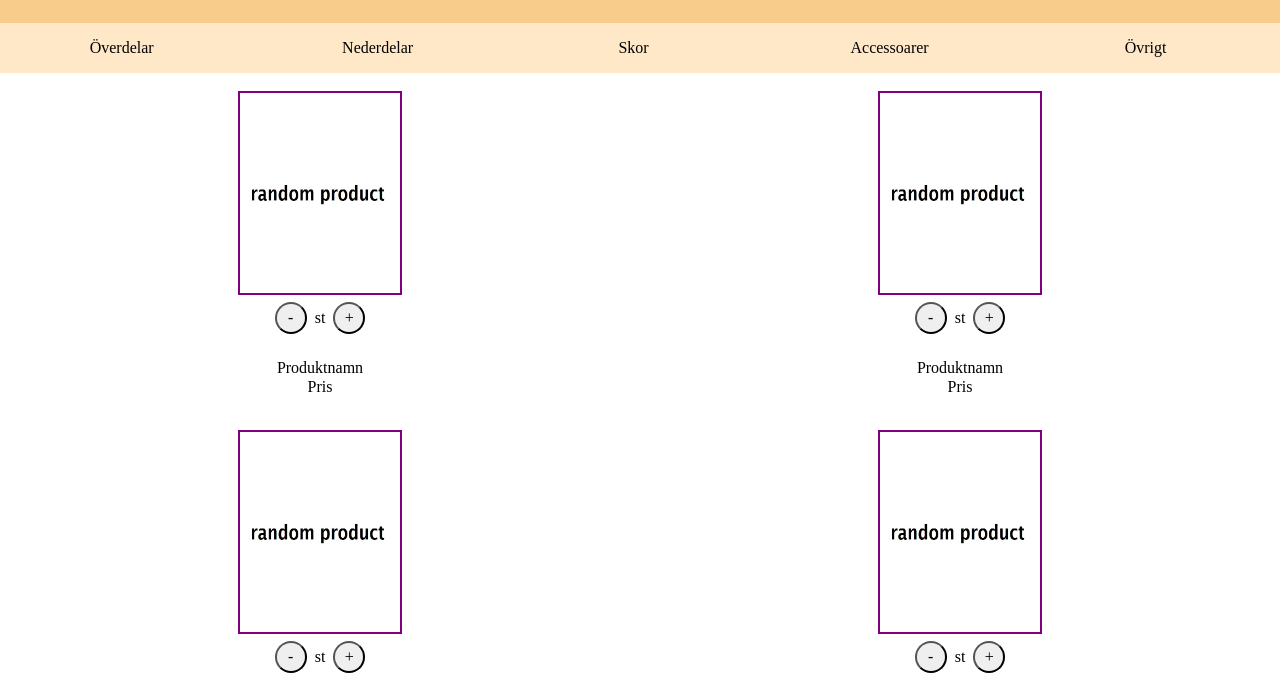
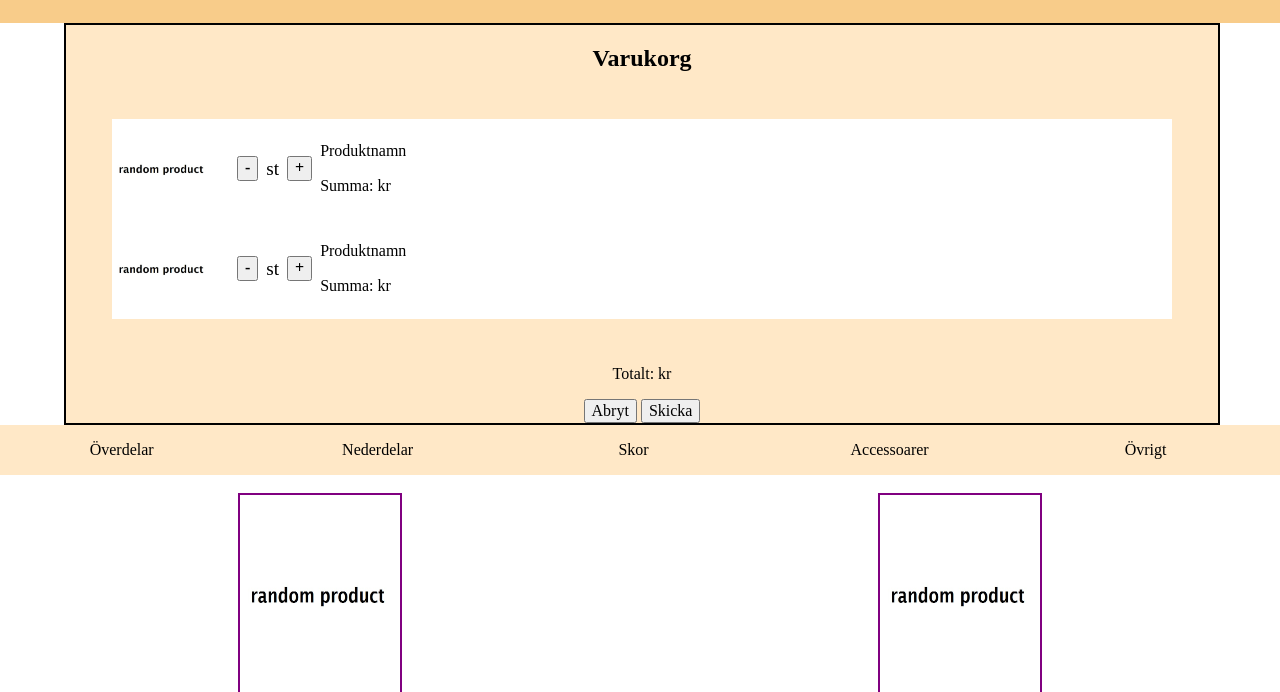
Before and after one commit to plugga-tech/express-api-webshop-js-nanidam, a website built with Vite: page frontend/index.html in a window 1280 px wide. Shown: the part 97-789 px from the top of the page. Built offline with nearby package versions, Linux system fonts and the light colour scheme.

Commit message:
:muscle: :lipstick: added cart

```diff
--- a/frontend/index.html
+++ b/frontend/index.html
@@ -53,6 +53,38 @@
             <input id="register-user-password" type="password" placeholder="Ditt lösenord">
         </div>
         <button class="register-user-btn">Logga in</button>
+    </div>
+    <div class="cart">
+        <h2 class="cart-title">Varukorg</h2>
+        <div class="cart-container">
+            <div class="cart-product">
+                <img class="cart-product-img" src="assets/random-product.jpeg" alt="product info" height="100px">
+                <div class="cart-counter">
+                    <button class="cart-decrease-btn">-</button>
+                    <p><span class="cart-product-count"></span> st</p>
+                    <button class="cart-increase-btn">+</button>
+                </div>
+                <div class="cart-product-info">
+                    <p class="cart-product-name">Produktnamn</p>
+                    <p class="">Summa: <span class="cart-product-sum"></span> kr</p>
+                </div>
+            </div>
+            <div class="cart-product">
+                <img class="cart-product-img" src="assets/random-product.jpeg" alt="product info" height="100px">
+                <div class="cart-counter">
+                    <button class="cart-decrease-btn">-</button>
+                    <p><span class="cart-product-count"></span> st</p>
+                    <button class="cart-increase-btn">+</button>
+                </div>
+                <div class="cart-product-info">
+                    <p class="cart-product-name">Produktnamn</p>
+                    <p class="">Summa: <span class="cart-product-sum"></span> kr</p>
+                </div>
+            </div>
+        </div>
+        <p>Totalt: <span class="cart-total-sum"></span> kr</p>
+        <button>Abryt</button>
+        <button>Skicka</button>
     </div>
 
     <section class="categories-container">
--- a/frontend/style/style.scss
+++ b/frontend/style/style.scss
@@ -37,7 +37,7 @@
     }
 }
 
-// login page for user
+// login + register page for user
 .login-page,
 .register-page {
     position: fixed;
@@ -96,6 +96,61 @@
         cursor: pointer;
     }
 }
+
+//Cart
+.cart {
+    position: fixed;
+    top: 10%;
+    left: 5%;
+    width: 90%;
+    height: 80%;
+    background-color: $peach;
+    border: 2px solid black;
+    text-align: center;
+    z-index: 10;
+    position: relative;
+
+    .cart-container {
+      background-color: white;
+      width: 92%;
+      margin: 4%;
+      overflow: scroll;
+
+      .cart-product {
+        display: flex; /* added property */
+        align-items: center; /* added property */
+        justify-content: space-between; /* added property */
+
+        .cart-counter {
+          display: flex; /* added property */
+          align-items: center; /* added property */
+
+          button {
+            margin: 0 0.5rem; /* added property */
+            font-weight: bold;
+          }
+
+          p {
+            margin: 0;
+            font-size: 1.2rem;
+          }
+        }
+
+        .cart-product-img {
+          margin-right: 1rem;
+        }
+
+        .cart-product-info {
+          flex: 1;
+          text-align: left;
+        }
+      }
+    }
+  }
+
+
+
+
 
 //category bar
 .categories-container {
```
Also changed, not shown: frontend/style/style.css, 1 other file.
